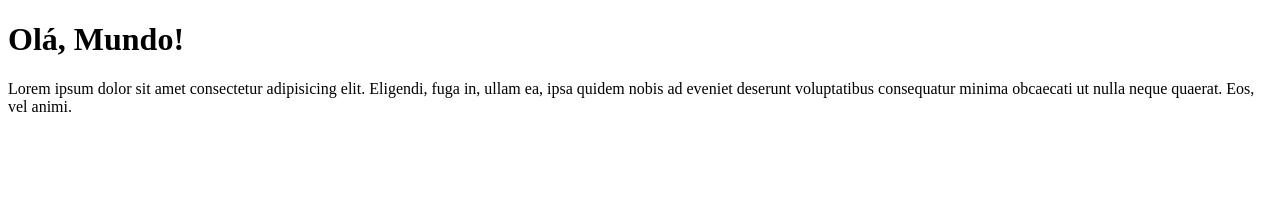
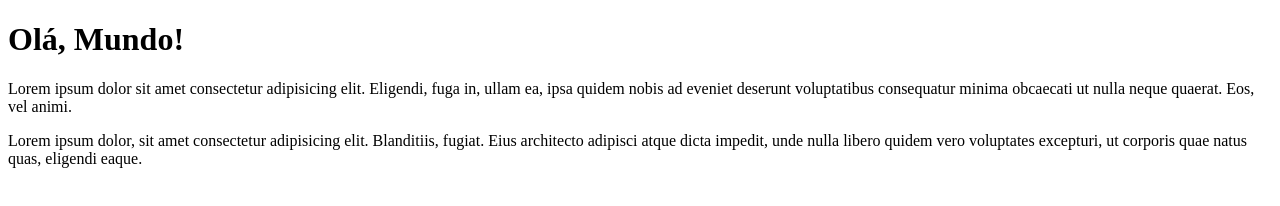
Before and after one commit to gagliardiDev/ola-mundo, a plain HTML site: page index.html in a window 1280 px wide. Drawn offline with Linux system fonts and the light colour scheme.

Commit message:
atualização no index.html
criação de novo parágrafo

```diff
--- a/index.html
+++ b/index.html
@@ -12,7 +12,7 @@
 
   <p>Lorem ipsum dolor sit amet consectetur adipisicing elit. Eligendi, fuga in, ullam ea, ipsa quidem nobis ad eveniet
     deserunt voluptatibus consequatur minima obcaecati ut nulla neque quaerat. Eos, vel animi.</p>
-
+  <p>Lorem ipsum dolor, sit amet consectetur adipisicing elit. Blanditiis, fugiat. Eius architecto adipisci atque dicta impedit, unde nulla libero quidem vero voluptates excepturi, ut corporis quae natus quas, eligendi eaque.</p>
 
 </body>
 
```
